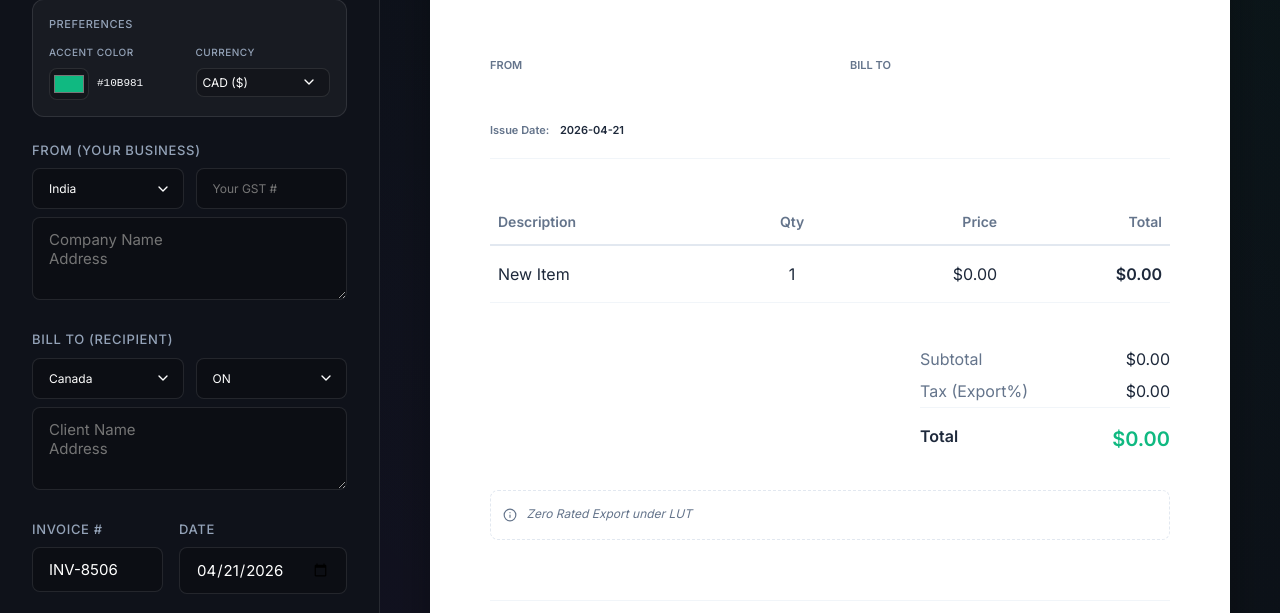
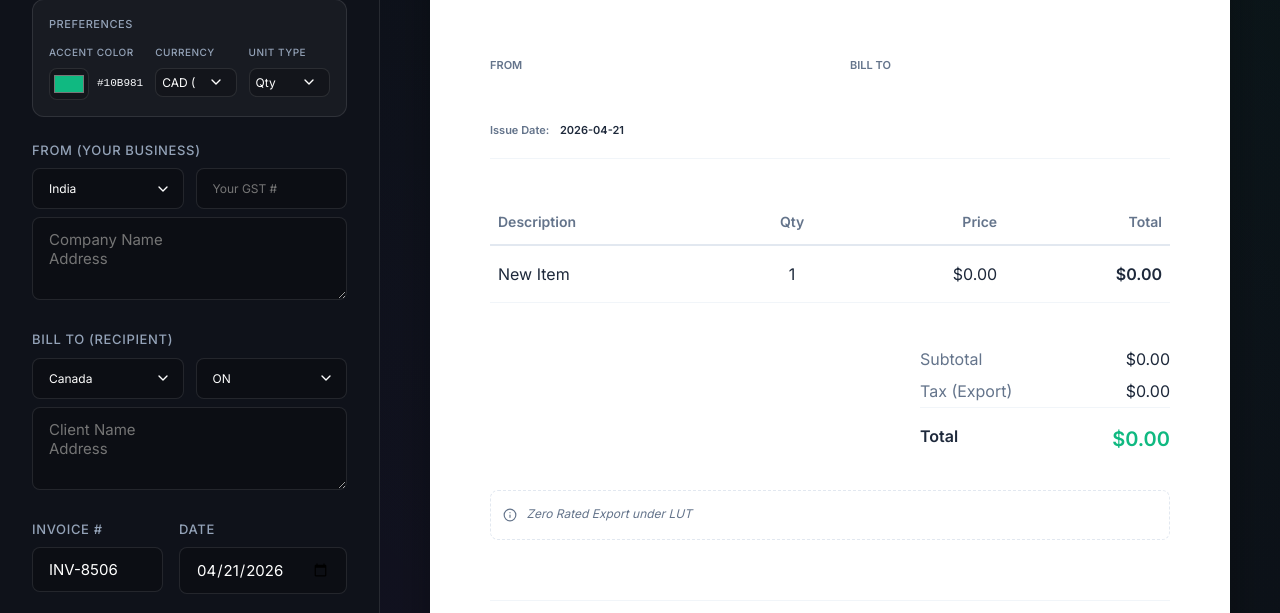
Before and after one commit to ajitpal254/InvoiceApp, a website built with Vite: page index.html in a window 1280 px wide. Shown: the part 187-800 px from the top of the page. Built offline with nearby package versions, Linux system fonts and the light colour scheme; no server answers.

```diff
--- a/index.html
+++ b/index.html
@@ -121,7 +121,7 @@
         <section class="editor-section">
           <div class="glass-card" style="margin-bottom: 24px; padding: 16px;">
             <label style="font-size: 11px; margin-bottom: 12px; display: block;">Preferences</label>
-            <div style="display: grid; grid-template-columns: 1fr 1fr; gap: 12px;">
+            <div style="display: grid; grid-template-columns: 1fr 1fr 1fr; gap: 12px;">
               <div class="form-group" style="margin-bottom: 0;">
                 <label style="font-size: 10px;">Accent Color</label>
                 <div style="display: flex; gap: 8px; align-items: center;">
@@ -141,6 +141,13 @@
                   <option value="BDT">BDT (৳)</option>
                   <option value="LKR">LKR (₨)</option>
                   <option value="MYR">MYR (RM)</option>
+                </select>
+              </div>
+              <div class="form-group" style="margin-bottom: 0;">
+                <label style="font-size: 10px;">Unit Type</label>
+                <select id="unit-type" class="glass-input" style="padding: 6px; font-size: 12px;">
+                  <option value="Qty" selected>Qty</option>
+                  <option value="Hrs">Hrs</option>
                 </select>
               </div>
             </div>
@@ -272,7 +279,7 @@
             <thead>
               <tr>
                 <th>Description</th>
-                <th style="text-align: center;">Qty</th>
+                <th id="display-unit-header" style="text-align: center;">Qty</th>
                 <th style="text-align: right;">Price</th>
                 <th style="text-align: right;">Total</th>
               </tr>
@@ -291,7 +298,7 @@
                 <span id="display-discount-amount"></span>
               </div>
               <div style="display: flex; justify-content: space-between; padding: 4px 0; border-bottom: 1px solid #f1f5f9;">
-                <span style="color: #64748b;">Tax (<span id="display-tax-rate"></span>%)</span>
+                <span id="display-tax-rate" style="color: #64748b;">Tax</span>
                 <span id="display-tax-amount"></span>
               </div>
               <div style="display: flex; justify-content: space-between; padding: 16px 0;">
--- a/src/main.js
+++ b/src/main.js
@@ -147,6 +147,7 @@
     saveLocalState();
   });
   elements.currencySelect.addEventListener('change', (e) => sync('currency', e.target.value));
+  if (elements.unitType) elements.unitType.addEventListener('change', (e) => sync('unitType', e.target.value));
   elements.notesInput.addEventListener('input', e => sync('notes', e.target.value));
   elements.paymentInput.addEventListener('input', e => sync('paymentInfo', e.target.value));
   elements.addBtn.addEventListener('click', () => {
--- a/src/modules/elements.js
+++ b/src/modules/elements.js
@@ -33,6 +33,7 @@
   discountValue: document.getElementById('discount-value'),
   themeColor: document.getElementById('theme-color'),
   currencySelect: document.getElementById('currency-select'),
+  unitType: document.getElementById('unit-type'),
   notesInput: document.getElementById('invoice-notes'),
   paymentInput: document.getElementById('payment-info'),
   exportBtn: document.getElementById('export-btn'),
@@ -44,6 +45,7 @@
   previewRecipientInfo: document.getElementById('display-recipient-info'),
   previewInvoiceNumber: document.getElementById('display-invoice-number'),
   previewDate: document.getElementById('display-invoice-date'),
+  displayUnitHeader: document.getElementById('display-unit-header'),
   previewSubtotal: document.getElementById('display-subtotal'),
   previewDiscountRow: document.getElementById('display-discount-row'),
   previewDiscountDesc: document.getElementById('display-discount-desc'),
--- a/src/modules/render.js
+++ b/src/modules/render.js
@@ -29,7 +29,7 @@
       <div style="display: flex; flex-direction: column; gap: 8px;">
         <input type="text" placeholder="Description" value="${item.description}" data-id="${item.id}" data-field="description">
         <div style="display: grid; grid-template-columns: 1fr 1fr auto; gap: 8px;">
-          <input type="number" placeholder="Qty" value="${item.qty}" data-id="${item.id}" data-field="qty">
+          <input type="number" placeholder="${state.unitType || 'Qty'}" value="${item.qty}" data-id="${item.id}" data-field="qty">
           <input type="number" placeholder="Price" value="${item.price}" data-id="${item.id}" data-field="price">
           <button class="btn btn-ghost delete-item" data-id="${item.id}" style="color: var(--danger); padding: 8px;">
             <i data-lucide="trash-2" style="width: 14px;"></i>
@@ -60,7 +60,18 @@
   elements.previewRecipientInfo.textContent = state.recipientInfo;
   elements.previewInvoiceNumber.textContent = state.invoiceNumber;
   elements.previewDate.textContent = state.invoiceDate;
-  elements.previewTaxRate.textContent = isExport ? 'Export' : `${state.province} (${taxRate}%)`;
+  if (elements.displayUnitHeader) elements.displayUnitHeader.textContent = state.unitType || 'Qty';
+
+  let taxLabel = `${state.province} (${taxRate}%)`;
+  if (state.recipientCountry === 'Canada') {
+    const hstProvinces = ['ON', 'NB', 'NL', 'NS', 'PE'];
+    if (hstProvinces.includes(state.province)) taxLabel = `HST (${taxRate}%)`;
+    else taxLabel = `GST/PST (${taxRate}%)`;
+
+    // Prefix with province name if it's not too long, as requested by user
+    if (state.province === 'ON') taxLabel = `Ontario HST (${taxRate}%)`;
+  }
+  elements.previewTaxRate.textContent = isExport ? 'Tax (Export)' : taxLabel;
   elements.previewNotes.textContent = state.notes;
   elements.previewPayment.textContent = state.paymentInfo;
 
@@ -116,6 +127,7 @@
   elements.themeColor.value = state.themeColor;
   elements.colorValue.textContent = state.themeColor.toUpperCase();
   elements.currencySelect.value = state.currency;
+  if (elements.unitType) elements.unitType.value = state.unitType || 'Qty';
   elements.notesInput.value = state.notes;
   elements.paymentInput.value = state.paymentInfo;
 
--- a/src/modules/store.js
+++ b/src/modules/store.js
@@ -11,6 +11,7 @@
   invoiceNumber: '',
   invoiceDate: new Date().toISOString().split('T')[0],
   items: [{ id: Date.now(), description: '', qty: 1, price: 0 }],
+  unitType: 'Qty',
   themeColor: '#10b981',
   currency: 'CAD',
   notes: '',
@@ -67,6 +68,7 @@
   state.invoiceNumber = 'INV-' + Math.floor(1000 + Math.random() * 9000);
   state.invoiceDate = new Date().toISOString().split('T')[0];
   state.items = [{ id: Date.now(), description: '', qty: 1, price: 0 }];
+  state.unitType = 'Qty';
   state.themeColor = '#10b981';
   state.currency = 'CAD';
   state.notes = '';
```
